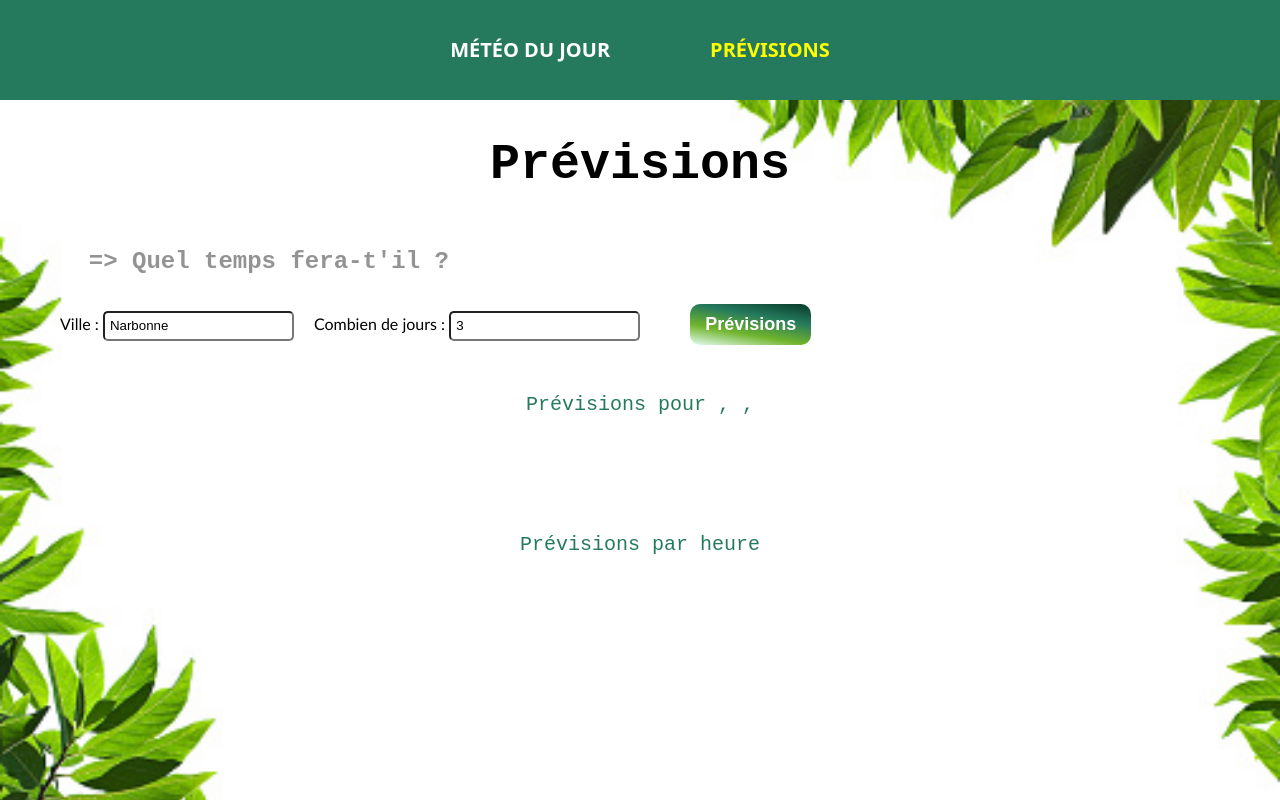
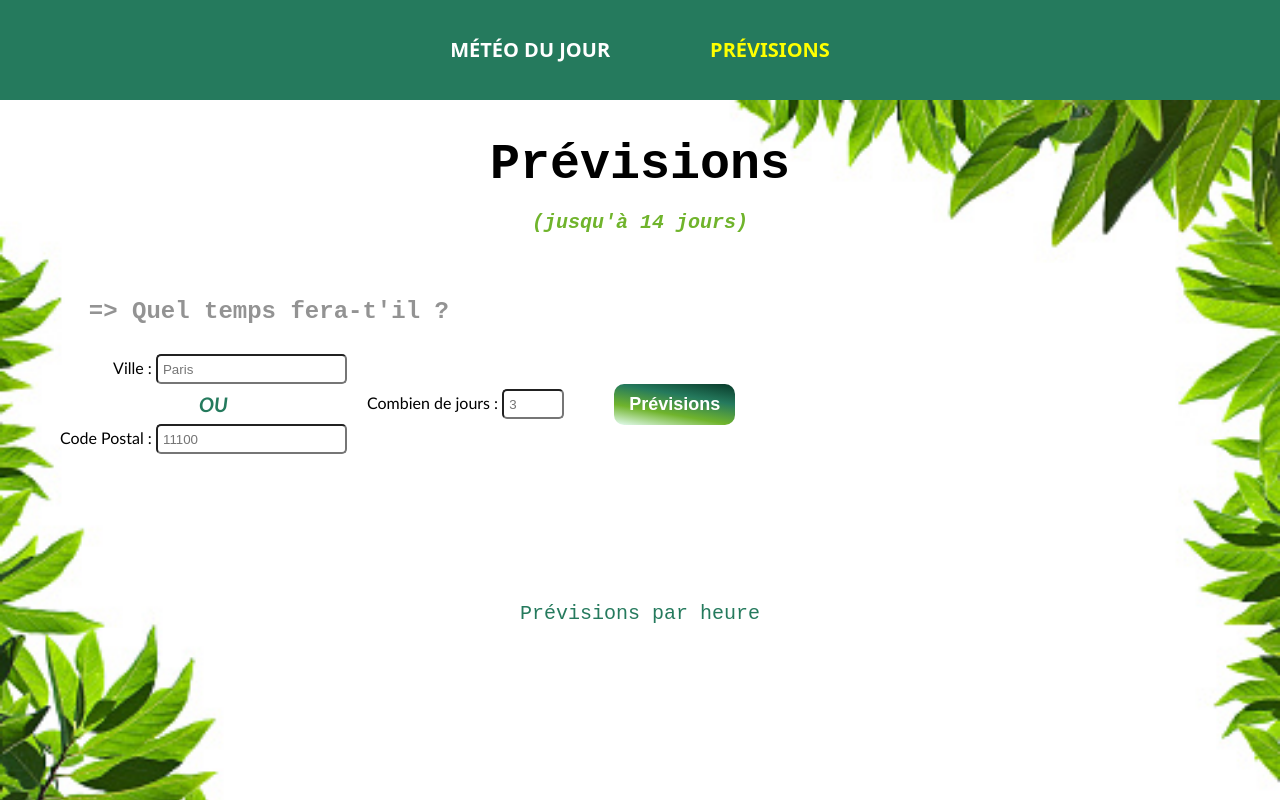
Before and after one commit to SabrinaVernier/weather-forecast-frontend, a Vue app: page /weather in a window 1280 px wide. Shown: the top 800 px of the page. Built offline with nearby package versions, Linux system fonts and the light colour scheme.

Commit message:
add routerlink & search by zipcode weatherview

```diff
--- a/src/assets/main.css
+++ b/src/assets/main.css
@@ -7,6 +7,8 @@
 :root {
   --coral: coral;
   --blue-light: rgb(68, 192, 233);
+  --blue-electric: #00008b;
+  --yellow-day: #fff8dc;
   --yellow: rgb(254, 254, 88);
   --green-light: #e6fdf5;
   --green-api: #70b42c;
--- a/src/views/HomeView.vue
+++ b/src/views/HomeView.vue
@@ -1,5 +1,5 @@
 <script setup>
-// import { RouterLink } from 'vue-router'
+import { RouterLink } from 'vue-router'
 
 import { onMounted, ref, computed } from 'vue'
 import L from 'leaflet' // ✅ Import de Leaflet
@@ -294,6 +294,11 @@ const getCityImage = async () => {
       <h1 class="first-h1">Météo du jour</h1>
 
       <h2 class="text-animation text-slide">=> Quel temps fait-il aujourd'hui ?</h2>
+      <h3>
+        <RouterLink :to="{ name: 'weather' }"
+          >accéder aux prévisions des jours à venir...</RouterLink
+        >
+      </h3>
       <div class="top-div">
         <div class="search">
           <section class="search-by-city">
@@ -462,7 +467,7 @@ main {
   border-radius: 10px;
   display: flex;
   flex-direction: column;
-  gap: 30px;
+  gap: 10px;
 }
 
 main > div > div {
@@ -486,6 +491,18 @@ strong {
 }
 em {
   font-style: italic;
+}
+h3 {
+  text-align: end;
+}
+h3 a {
+  color: var(--blue-light);
+  font-size: 16px;
+  text-decoration: none;
+}
+h3 a:hover {
+  color: var(--green-api);
+  font-size: 20px;
 }
 
 /* ---TOP-DIV------------------- */
@@ -591,6 +608,7 @@ form button {
   border-radius: 20px;
   padding: 20px;
   height: fit-content;
+  min-width: 400px;
   position: absolute;
   top: 20px;
   left: 50px;
--- a/src/views/WeatherView.vue
+++ b/src/views/WeatherView.vue
@@ -8,18 +8,28 @@ import axios from 'axios'
 const currentWeather = ref(null)
 const displayPerHour = ref(false)
 const dayIndex = ref(null)
-const city = ref('Narbonne')
-const days = ref(3)
+const city = ref('')
+const zipCode = ref('')
+const days = ref(null)
+const errorMessage = ref('')
 const cityInfos = ref('') // Stocke les infos de la ville
 const qualityAirValue = ref('')
 const backgroundColor = ref('')
 
 const prevWeather = async () => {
+  errorMessage.value = ''
   const url = 'https://api.weatherapi.com/v1'
 
   const key = 'da3c0767563b48ddb4f160425252003'
 
+  if (!days.value && (city.value || zipCode.value)) {
+    errorMessage.value = 'Veuillez renseigner le nombre de jour !'
+  } else if (days.value && city.value && !zipCode.value) {
     try {
+      if (city.value.slice(city.value.length - 3, city.value.length) !== ',FR') {
+        city.value = `${city.value},FR`
+      }
+
       const { data } = await axios.get(
         `${url}/forecast.json?key=${key}&q=${city.value}&lang=fr&aqi=yes&days=${days.value}`,
       )
@@ -29,8 +39,33 @@ const prevWeather = async () => {
     } catch (error) {
       console.log('error catch>>>', error)
     }
+  } else if (days.value && !city.value && zipCode.value) {
+    const geoApiKey = '24cecf305a964996b3f969c6da16bb03'
+    zipCode.value = `${zipCode.value}, France`
+
+    try {
+      const { data } = await axios.get(
+        `https://api.opencagedata.com/geocode/v1/json?q=${zipCode.value}&key=${geoApiKey}`,
+      )
+
+      console.log('data zip >>>', data)
+      const cityZip = data.results[0].components.city
+      console.log('cityzip>>>', cityZip)
+
+      zipCode.value = ''
+      city.value = cityZip
+      prevWeather()
+    } catch (error) {
+      console.log('error catch zipcode>>>', error)
+    }
+  } else if (!zipCode.value && !city.value) {
+    errorMessage.value = 'Veuillez remplir un des champs "Ville" ou "Code Postal"!'
+  } else {
+    errorMessage.value = 'Veuillez entrer un nom OU un code postal'
+  }
 }
 
+// ---fonction pour connaître l'index du jour ----
 const indexDay = (index) => {
   displayPerHour.value = true
   dayIndex.value = index
@@ -104,11 +139,12 @@ const whatDay = (date) => {
 <template>
   <main>
     <div class="container">
-      <h1>Prévisions</h1>
+      <h1>Prévisions <br /><em>(jusqu'à 14 jours)</em></h1>
 
       <section class="search">
         <h2 class="text-slide">=> Quel temps fera-t'il ?</h2>
         <form @submit.prevent="prevWeather">
+          <div>
             <label
               >Ville :
               <input
@@ -117,7 +153,20 @@ const whatDay = (date) => {
                 name="city"
                 placeholder="Paris"
                 @input="currentWeather = null"
+                @click="((errorMessage = ''), (zipCode = ''))"
             /></label>
+            <p class="ou">OU</p>
+            <label
+              >Code Postal :
+              <input
+                type="text"
+                v-model="zipCode"
+                name="zipCode"
+                placeholder="11100"
+                @input="currentWeather = null"
+                @click="((errorMessage = ''), (city = ''))"
+            /></label>
+          </div>
           <label
             >Combien de jours :
             <input
@@ -125,13 +174,17 @@ const whatDay = (date) => {
               v-model="days"
               name="days"
               placeholder="3"
+              max="14"
+              min="1"
               @input="currentWeather = null"
           /></label>
           <button>Prévisions</button>
         </form>
+
+        <p class="error-message">{{ errorMessage }}</p>
       </section>
 
-      <h3>
+      <h3 v-if="cityInfos">
         Prévisions pour <strong>{{ cityInfos.name }}</strong
         >, <span class="span-uppercase">{{ cityInfos.region }}</span
         >,
@@ -220,8 +273,30 @@ main {
 h3 {
   color: var(--green-back);
 }
+em {
+  font-style: italic;
+  font-size: 20px;
+  color: var(--green-api);
+}
 
 /* ---form------- */
+form {
+  display: flex;
+  align-items: center;
+}
+form > div {
+  display: flex;
+  flex-direction: column;
+  align-items: flex-end;
+  gap: 10px;
+}
+form .ou {
+  font-style: italic;
+  font-weight: bold;
+  font-size: 20px;
+  color: var(--green-back);
+  align-self: center;
+}
 form label {
   margin-right: 20px;
 }
@@ -249,10 +324,12 @@ form button {
 /* ---forecast--- */
 .forecast {
   display: flex;
-  gap: 10px;
+  overflow: auto;
+  scrollbar-width: thin;
+  scrollbar-color: #00008b rgb(68, 192, 233);
+  gap: 20px;
 }
 .forecast > div {
-  border: 1px solid darkseagreen;
   background-color: var(--blue-light);
   border-radius: 20px;
   padding: 20px;
@@ -291,31 +368,38 @@ strong {
 .result {
   height: 200px;
   margin: 50px 0;
-  /* border: 5px solid plum; */
 }
 
 .result > div {
   display: flex;
   gap: 5px;
-  overflow: scroll;
+  overflow: auto;
+  scrollbar-width: thin;
+  scrollbar-color: rgb(68, 192, 233) #00008b;
 }
 
 .result > div > div {
-  border: 1px solid #000;
+  /* border: 1px solid #000; */
   border-radius: 10px;
   padding: 10px;
   flex-shrink: 0;
 }
 
 .nightBackground {
-  background-color: #00008b;
+  background-color: var(--blue-electric);
   color: white;
 }
 
 .dayBackground {
-  background-color: #fff8dc;
+  background-color: var(--yellow-day);
 }
 
+/* ---errorMessage */
+.error-message {
+  color: red;
+  font-size: 20px;
+  margin-top: 50px;
+}
 /* ---animation---------------- */
 @keyframes slideInOut {
   0% {
```
Lines whose indentation alone changed are shown as unchanged.
